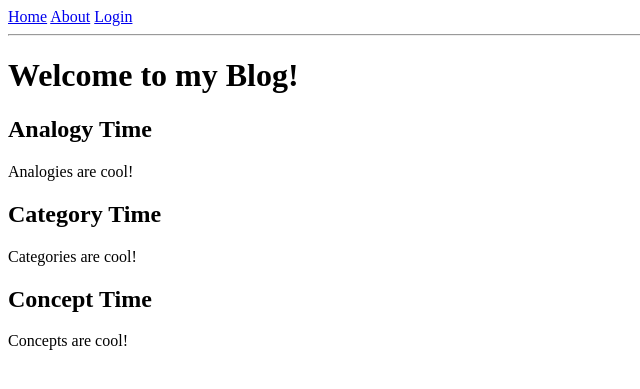
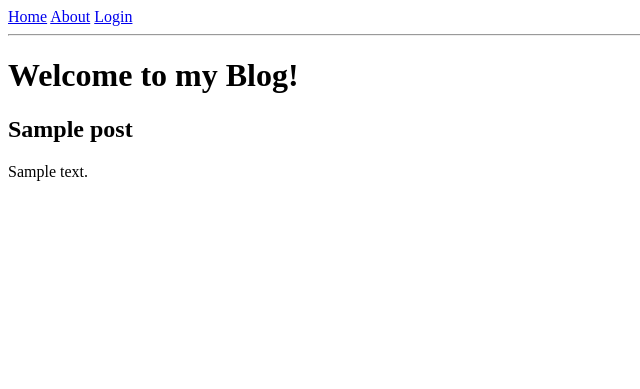
Before and after one commit to trilusa/my-website, a Flask app: page / in a window 1280 px wide. Shown: the top 389 px of the page, without its empty margins (0-640 px from the left). Run offline with Flask 2, Linux system fonts and the light colour scheme; tables that the repository leaves empty hold one stand-in row (values such as "Sample post").

Commit message:
removed dummy posts, home page renders posts from db

```diff
--- a/blog/routes.py
+++ b/blog/routes.py
@@ -2,29 +2,15 @@ from blog import app
 from flask import render_template, flash, redirect, url_for, request
 from blog.forms import LoginForm
 from flask_login import current_user, login_user, logout_user, login_required
-from blog.models import User
+from blog.models import User, Post
 from werkzeug.urls import url_parse
-
-posts = [
-        {
-            'meta': {'title': 'Analogy Time'},
-            'content': 'Analogies are cool!'
-        },
-        {
-            'meta': {'title': 'Category Time'},
-            'content': 'Categories are cool!'
-        },
-        {
-            'meta': {'title': 'Concept Time'},
-            'content': 'Concepts are cool!'
-        }
-        ]
 
 @app.route("/")
 @app.route("/index")
 @app.route("/home")
 def home():
-    return render_template('home.html', title='Home', posts=posts)
+    posts = Post.query.all()
+    return render_template('home.html', title='Home', posts=reversed(posts))
 
 
 @app.route("/about")
--- a/blog/templates/home.html
+++ b/blog/templates/home.html
@@ -4,8 +4,8 @@
 	<h1>Welcome to my Blog!</h1>
 	{% for post in posts %}
 	    <div>
-	    	<h2>{{ post.meta.title }}</h2>
-	     	<p>{{ post.content }}</p>
+	    	<h2>{{ post.post_title }}</h2>
+	     	<p>{{ post.body }}</p>
 	    </div>
 	{% endfor %}
 {% endblock content %}
```
